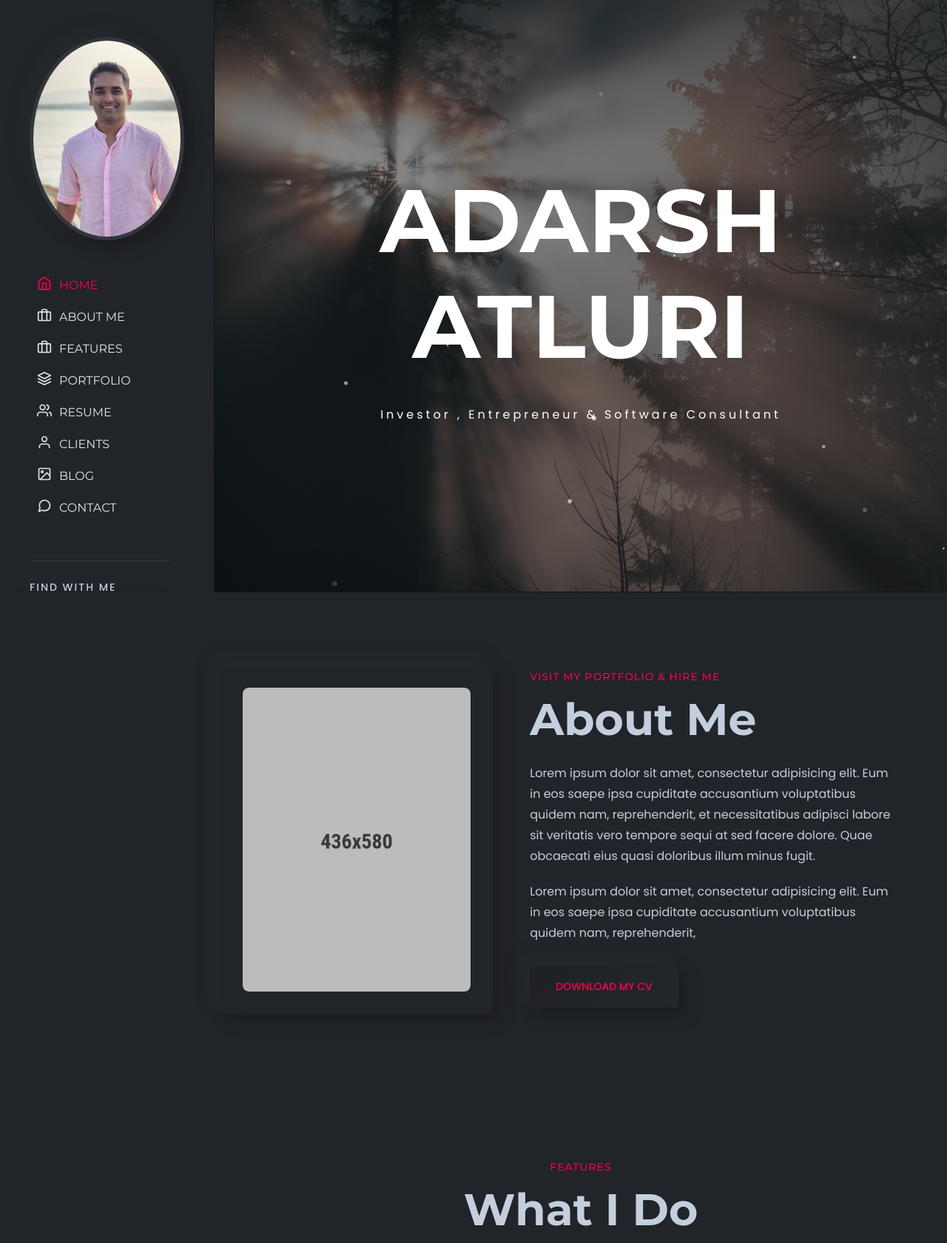
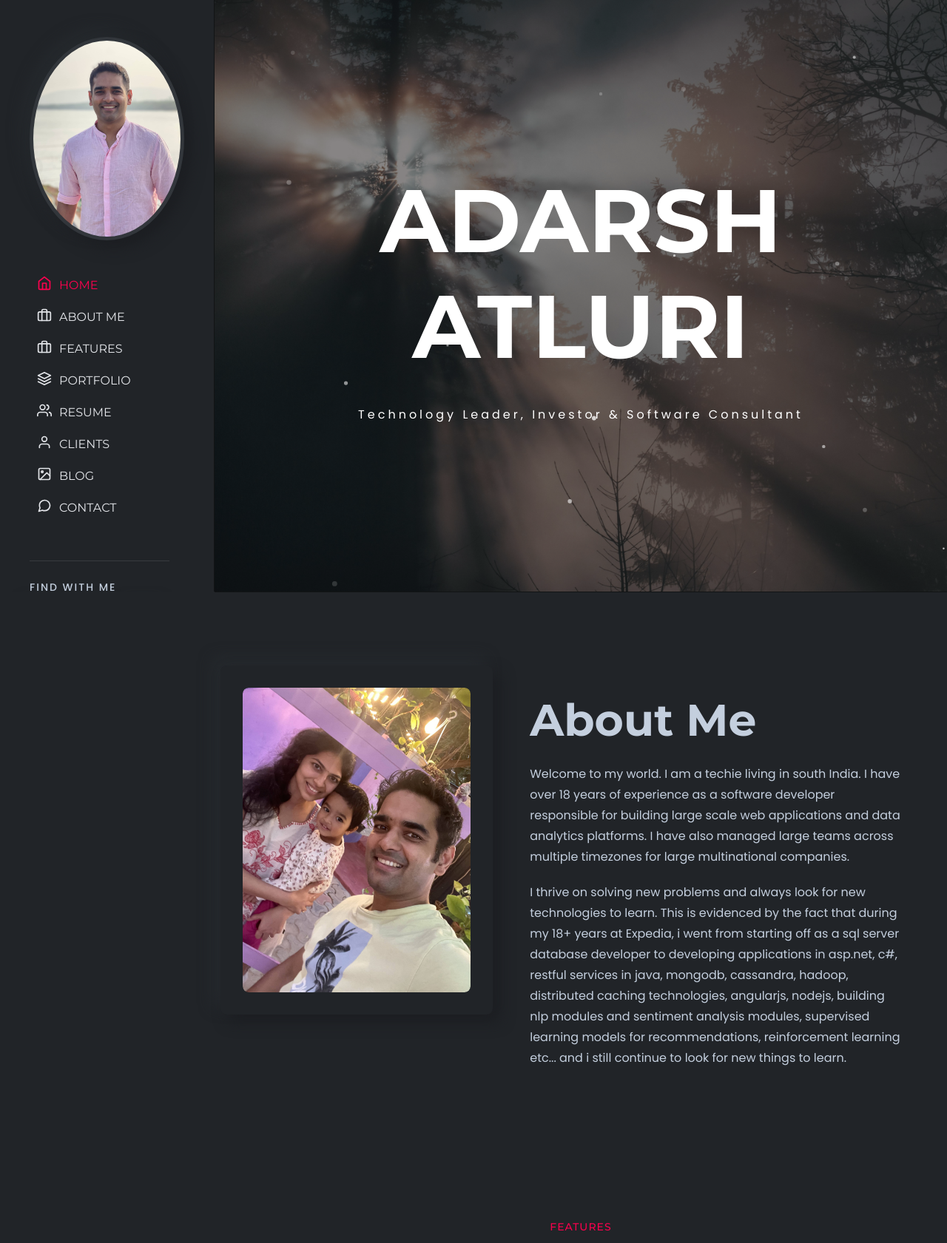
Before and after one commit to aatluri/DjangoWebsiteTemplate, a Django app: page / in a window 1280 px wide. Shown: the top 1681 px of the page at 74% size. Run offline with Django 5.2, Linux system fonts and the light colour scheme; some libraries are stand-ins or nearby versions; some web fonts are replaced.

Commit message:
Added html template and assets and update templatee

```diff
--- a/app/basewebsite/templates/basewebsite/home.html
+++ b/app/basewebsite/templates/basewebsite/home.html
@@ -164,7 +164,7 @@
                         <div class="banner-inner text-center">
                             <h1 class="fs--100">ADARSH ATLURI</h1>
                             <!-- type headline start-->
-                            <p class="disc fd-lorem mt_sm--5">Investor , Entrepreneur & Software Consultant</p>
+                            <p class="disc fd-lorem mt_sm--5">Technology Leader, Investor & Software Consultant</p>
                             <!-- type headline end -->
                         </div>
                     </div>
@@ -179,27 +179,27 @@
                     <div class="col-lg-5">
                         <div data-aos="fade-up" data-aos-duration="1000" data-aos-delay="100" data-aos-once="true" class="image-area">
                             <div class="thumbnail">
-                                <img src="{% static "basewebsite/images/about/about-5.jpg"%}" alt="">
+                                <img src="{% static "basewebsite/images/about/about-adarsh2.jpg"%}" alt="">
                             </div>
                         </div>
                     </div>
                     <div data-aos="fade-up" data-aos-duration="1000" data-aos-delay="100" data-aos-once="true" class="col-lg-7 mt_sm--30">
                         <div class="contant">
                             <div class="section-title text-left">
-                                <span class="subtitle">Visit my portfolio & Hire me</span>
                                 <h2 class="title">About Me</h2>
                             </div>
                             <p class="discription">
-                                Lorem ipsum dolor sit amet, consectetur adipisicing elit. Eum in eos saepe ipsa
-                                cupiditate accusantium voluptatibus quidem nam, reprehenderit, et necessitatibus
-                                adipisci labore sit veritatis vero tempore sequi at sed facere dolore. Quae obcaecati
-                                eius quasi doloribus illum minus fugit.
+                                Welcome to my world. I am a techie living in south India. I have over 18 years of experience as a software developer responsible for
+                                building large scale web applications and data analytics platforms. I have also managed large teams across multiple timezones for
+                                large multinational companies.
                             </p>
                             <p class="discription">
-                                Lorem ipsum dolor sit amet, consectetur adipisicing elit. Eum in eos saepe ipsa
-                                cupiditate accusantium voluptatibus quidem nam, reprehenderit,
+                                I thrive on solving new problems and always look for new technologies to learn. This is evidenced
+                                by the fact that during my 18+ years at Expedia, i went from starting off as a sql server database developer to developing applications
+                                in asp.net, c#, restful services in java, mongodb, cassandra, hadoop, distributed caching technologies, angularjs, nodejs,
+                                building nlp modules and sentiment analysis modules, supervised learning models for recommendations, reinforcement learning etc...
+                                and i still continue to look for new things to learn.
                             </p>
-                            <a class="rn-btn" href="#contacts"><span>DOWNLOAD MY CV</span></a>
                         </div>
                     </div>
                 </div>
```
Also changed, not shown: app/basewebsite/static/basewebsite/images/about/about-adarsh.jpg (added), app/basewebsite/static/basewebsite/images/about/about-adarsh1.jpg (added), app/basewebsite/static/basewebsite/images/about/about-adarsh2.jpg (added), 4 other files.
